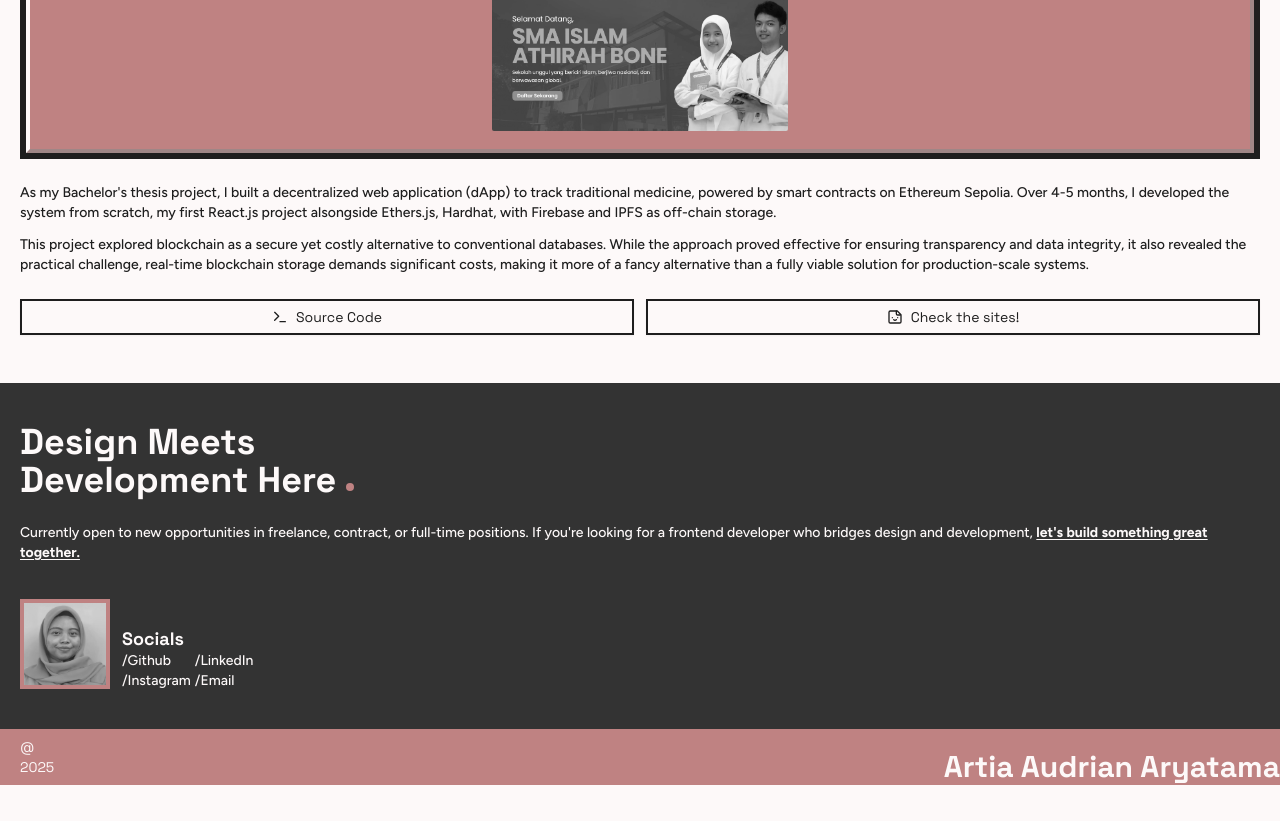
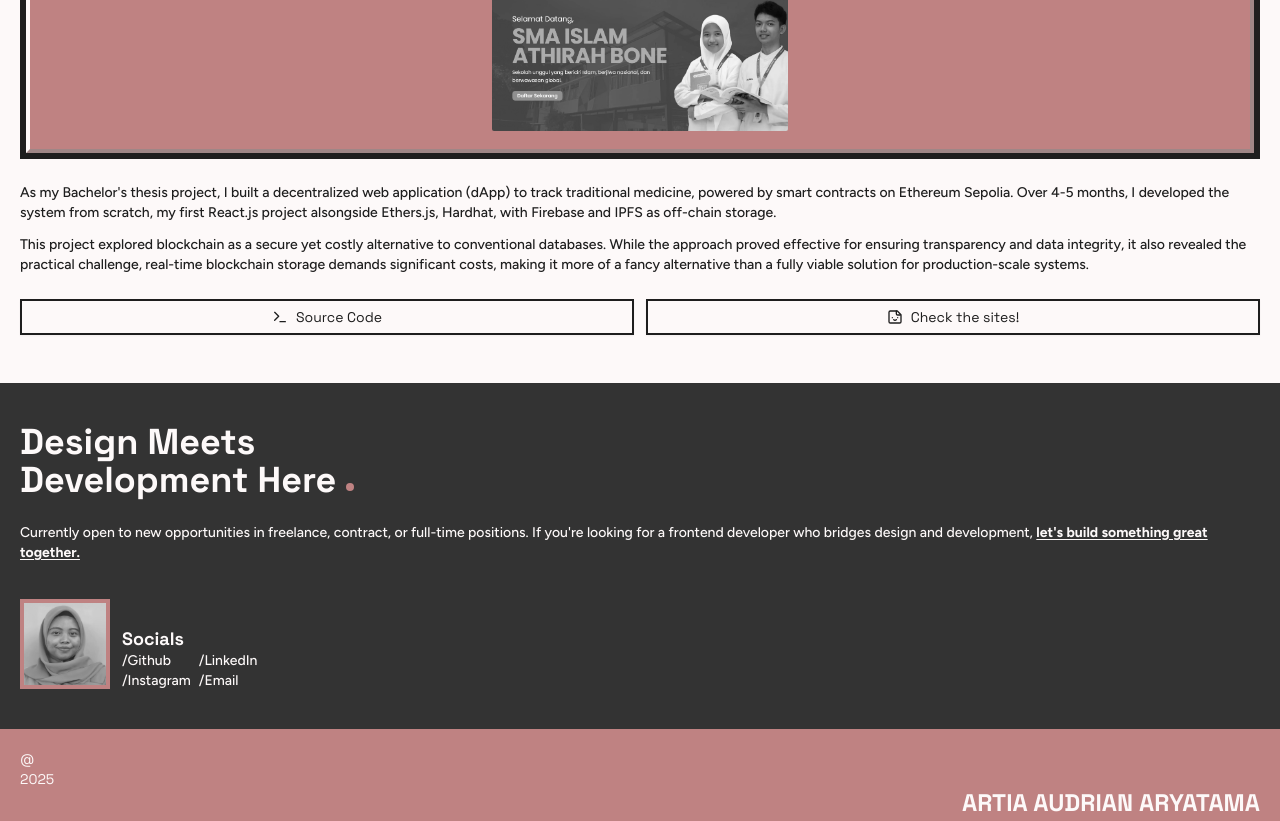
Before and after one commit to artyaaryatama/artia-portofolio, a Next.js app: page / in a window 1280 px wide. Shown: the part 1589-2410 px from the top of the page. Before the commit the page ends 2375 px from the top, so only its background shows below. Built offline with nearby package versions, Linux system fonts and the light colour scheme.

Commit message:
add my fullname

```diff
--- a/components/Footer.tsx
+++ b/components/Footer.tsx
@@ -56,7 +56,7 @@ export default function Footer() {
                 Socials
               </h5>
               <ul className=" font-figtree
-                text-sm leading-4 grid grid-cols-2 gap-1
+                text-sm leading-4 grid grid-cols-2 gap-x-2 gap-y-1
               ">
                 <li>
                   <Link
@@ -95,15 +95,15 @@ export default function Footer() {
         </div>
       </div>
 
-      <div className="relative bg-primary font-space-grotesk px-5 py-2 mt-10 flex">
+      <div className="bg-primary font-space-grotesk px-5 pt-5 pb-1 mt-10 flex flex-col">
         <p className=" text-background
         text-left text-sm
         ">@ <span className="block">2025</span></p>
-        <p className="text-background text-3xl font-semibold
-          absolute bottom-0 right-0
+        <p className="text-background font-semibold text-2xl
+          text-right leading-[28px]
         "
          >
-          Artia Audrian Aryatama
+          ARTIA AUDRIAN ARYATAMA
         </p>
       </div>
     </footer>
```
